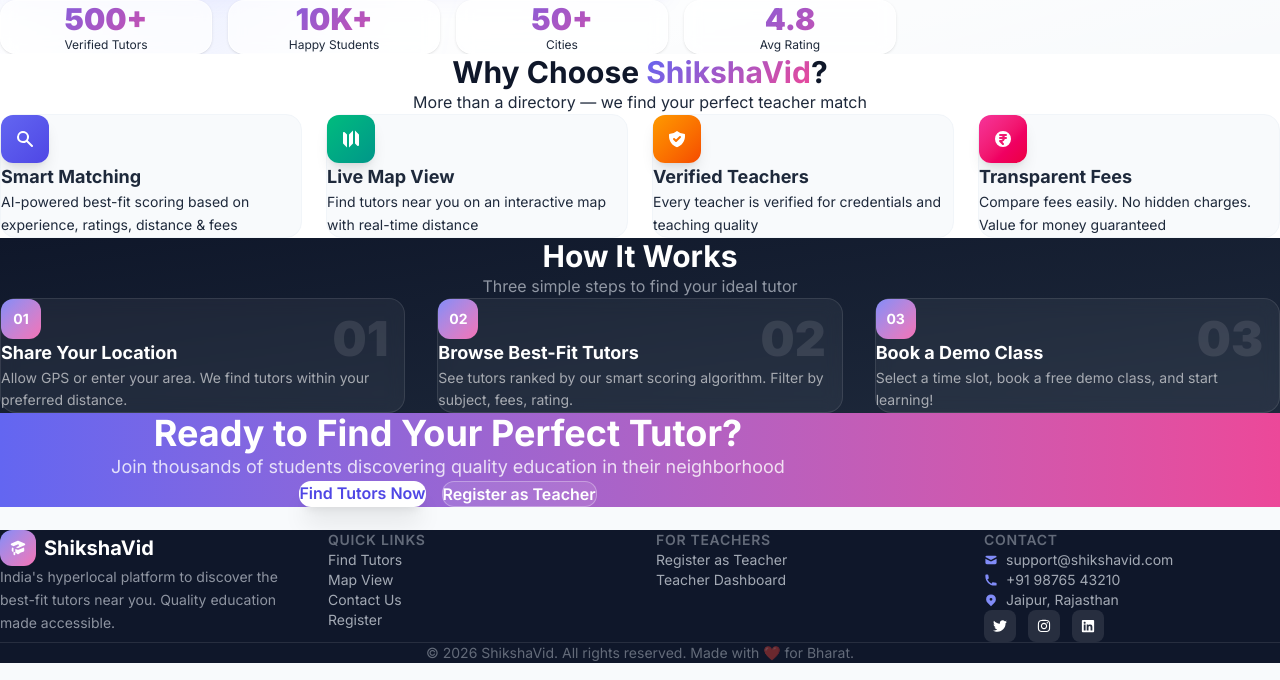
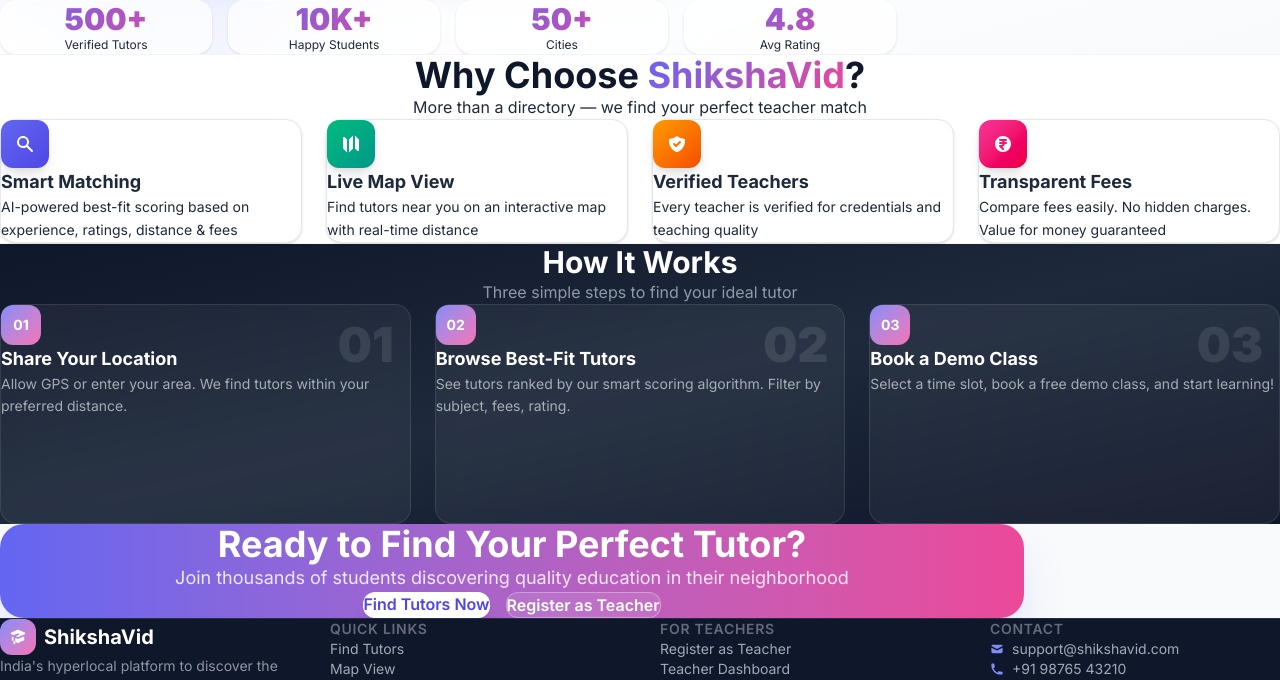
Before and after one commit to sidd-sharma22/ShikshaVid1, a React (Vite) app in the folder client/: page / in a window 1280 px wide. Shown: the part 270-950 px from the top of the page. Built offline with nearby package versions, Linux system fonts and the light colour scheme; no server answers.

Commit message:
Fixed the errors. Refine the UI, Modify Signup page and other

```diff
--- a/client/src/components/Footer.jsx
+++ b/client/src/components/Footer.jsx
@@ -4,9 +4,9 @@
 
 const Footer = () => {
   return (
-    <footer className="bg-surface-900 text-white">
-      <div className="max-w-7xl mx-auto px-4 sm:px-6 py-12">
-        <div className="grid grid-cols-1 md:grid-cols-4 gap-8">
+    <footer className="bg-surface-900 text-white border-t border-white/10">
+      <div className="max-w-7xl mx-auto px-4 sm:px-6 lg:px-8 py-14 sm:py-16">
+        <div className="grid grid-cols-1 sm:grid-cols-2 lg:grid-cols-4 gap-10">
           {/* Brand */}
           <div className="md:col-span-1">
             <div className="flex items-center gap-2 mb-4">
--- a/client/src/pages/Home.jsx
+++ b/client/src/pages/Home.jsx
@@ -103,15 +103,15 @@
       </section>
 
       {/* Features Section */}
-      <section className="py-16 sm:py-20 bg-white">
+      <section className="py-20 sm:py-24 bg-white border-y border-surface-100">
         <div className="max-w-7xl mx-auto px-4 sm:px-6 lg:px-8">
           <div className="text-center mb-12">
-            <h2 className="text-3xl font-bold text-surface-900">Why Choose <span className="gradient-text">ShikshaVid</span>?</h2>
+            <h2 className="text-3xl sm:text-4xl font-bold text-surface-900">Why Choose <span className="gradient-text">ShikshaVid</span>?</h2>
             <p className="mt-3 text-surface-500">More than a directory — we find your perfect teacher match</p>
           </div>
           <div className="grid grid-cols-1 sm:grid-cols-2 lg:grid-cols-4 gap-6">
             {features.map((f, i) => (
-              <div key={i} className="group p-6 rounded-2xl bg-surface-50 border border-surface-100 card-hover h-full">
+              <div key={i} className="group p-6 rounded-2xl bg-white border border-surface-200 shadow-sm card-hover h-full">
                 <div className={`w-12 h-12 rounded-xl bg-gradient-to-br ${f.color} flex items-center justify-center mb-4 shadow-lg group-hover:scale-110 transition-transform`}>
                   <f.icon className="text-white text-xl" />
                 </div>
@@ -124,19 +124,19 @@
       </section>
 
       {/* How It Works */}
-      <section className="py-16 sm:py-20 bg-gradient-to-br from-surface-900 to-surface-800 text-white">
+      <section className="py-20 sm:py-24 bg-gradient-to-br from-surface-900 via-surface-800 to-surface-900 text-white">
         <div className="max-w-7xl mx-auto px-4 sm:px-6 lg:px-8">
           <div className="text-center mb-12">
             <h2 className="text-3xl font-bold">How It Works</h2>
             <p className="mt-3 text-surface-200/60">Three simple steps to find your ideal tutor</p>
           </div>
-          <div className="grid grid-cols-1 md:grid-cols-3 gap-8">
+          <div className="grid grid-cols-1 md:grid-cols-3 gap-6">
             {[
               { step: '01', title: 'Share Your Location', desc: 'Allow GPS or enter your area. We find tutors within your preferred distance.' },
               { step: '02', title: 'Browse Best-Fit Tutors', desc: 'See tutors ranked by our smart scoring algorithm. Filter by subject, fees, rating.' },
               { step: '03', title: 'Book a Demo Class', desc: 'Select a time slot, book a free demo class, and start learning!' },
             ].map((item, i) => (
-              <div key={i} className="relative p-6 rounded-2xl bg-white/5 border border-white/10 backdrop-blur">
+              <div key={i} className="relative p-6 rounded-2xl bg-white/5 border border-white/10 backdrop-blur h-full min-h-[220px]">
                 <span className="text-5xl font-black text-white/10 absolute top-4 right-4">{item.step}</span>
                 <div className="w-10 h-10 rounded-xl bg-gradient-to-br from-primary-400 to-accent-400 flex items-center justify-center mb-4">
                   <span className="text-white font-bold text-sm">{item.step}</span>
@@ -150,10 +150,11 @@
       </section>
 
       {/* CTA Section */}
-      <section className="py-16 sm:py-20 bg-gradient-to-r from-primary-500 to-accent-500 text-white">
-        <div className="max-w-4xl mx-auto px-4 sm:px-6 text-center">
+      <section className="py-20 sm:py-24 bg-surface-50">
+        <div className="max-w-5xl mx-auto px-4 sm:px-6 lg:px-8">
+          <div className="rounded-3xl bg-gradient-to-r from-primary-500 to-accent-500 text-white text-center px-6 sm:px-10 py-12 sm:py-14 shadow-2xl shadow-primary-500/25">
             <h2 className="text-3xl sm:text-4xl font-bold">Ready to Find Your Perfect Tutor?</h2>
-          <p className="mt-4 text-lg text-white/80">Join thousands of students discovering quality education in their neighborhood</p>
+            <p className="mt-4 text-base sm:text-lg text-white/85">Join thousands of students discovering quality education in their neighborhood</p>
             <div className="mt-8 flex flex-col sm:flex-row gap-4 justify-center">
               <Link to="/tutors" className="px-8 py-3.5 bg-white text-primary-600 font-semibold rounded-xl hover:bg-primary-50 shadow-xl transition-all">
                 Find Tutors Now
@@ -163,6 +164,7 @@
               </Link>
             </div>
           </div>
+        </div>
       </section>
     </div>
   );
```
Lines whose indentation alone changed are shown as unchanged.
